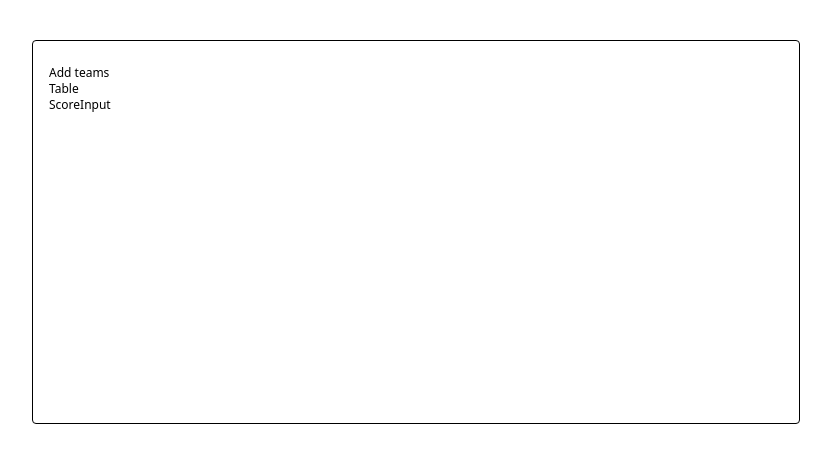
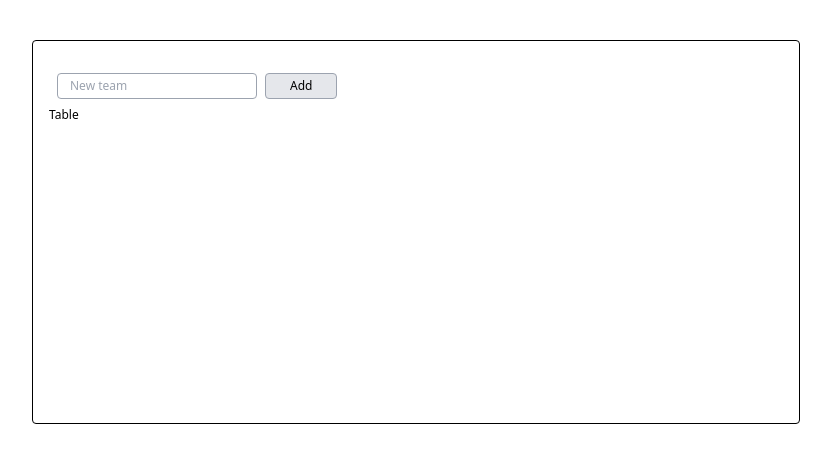
Before and after one commit to saulius-b/Football-Scores-Table, a React (Create React App) app: page / in a window 1280 px wide. Shown: the top 462 px of the page, without its empty margins (224-1055 px from the left). Built offline with nearby package versions, Linux system fonts and the light colour scheme.

Commit message:
TeamInput component styling added

```diff
--- a/src/components/ScoreInput.tsx
+++ b/src/components/ScoreInput.tsx
@@ -1,5 +1,5 @@
 import React from "react";
 
 export function ScoreInput() {
-  return <div>ScoreInput</div>;
+  return <div></div>;
 }
--- a/src/components/TeamInput.tsx
+++ b/src/components/TeamInput.tsx
@@ -1,5 +1,21 @@
 import React from "react";
 
 export function TeamInput() {
-  return <div>Add teams</div>;
+  return (
+    <div className="p-2">
+      <input
+        className="border border-gray-400 rounded mr-2 px-3 py-1"
+        type="text"
+        placeholder="New team"
+        value={""}
+        onChange={() => console.log("onChange")}
+      />
+      <button
+        className="border border-gray-400 rounded bg-gray-200 px-6 py-1"
+        onClick={() => console.log("onClick")}
+      >
+        Add
+      </button>
+    </div>
+  );
 }
```
